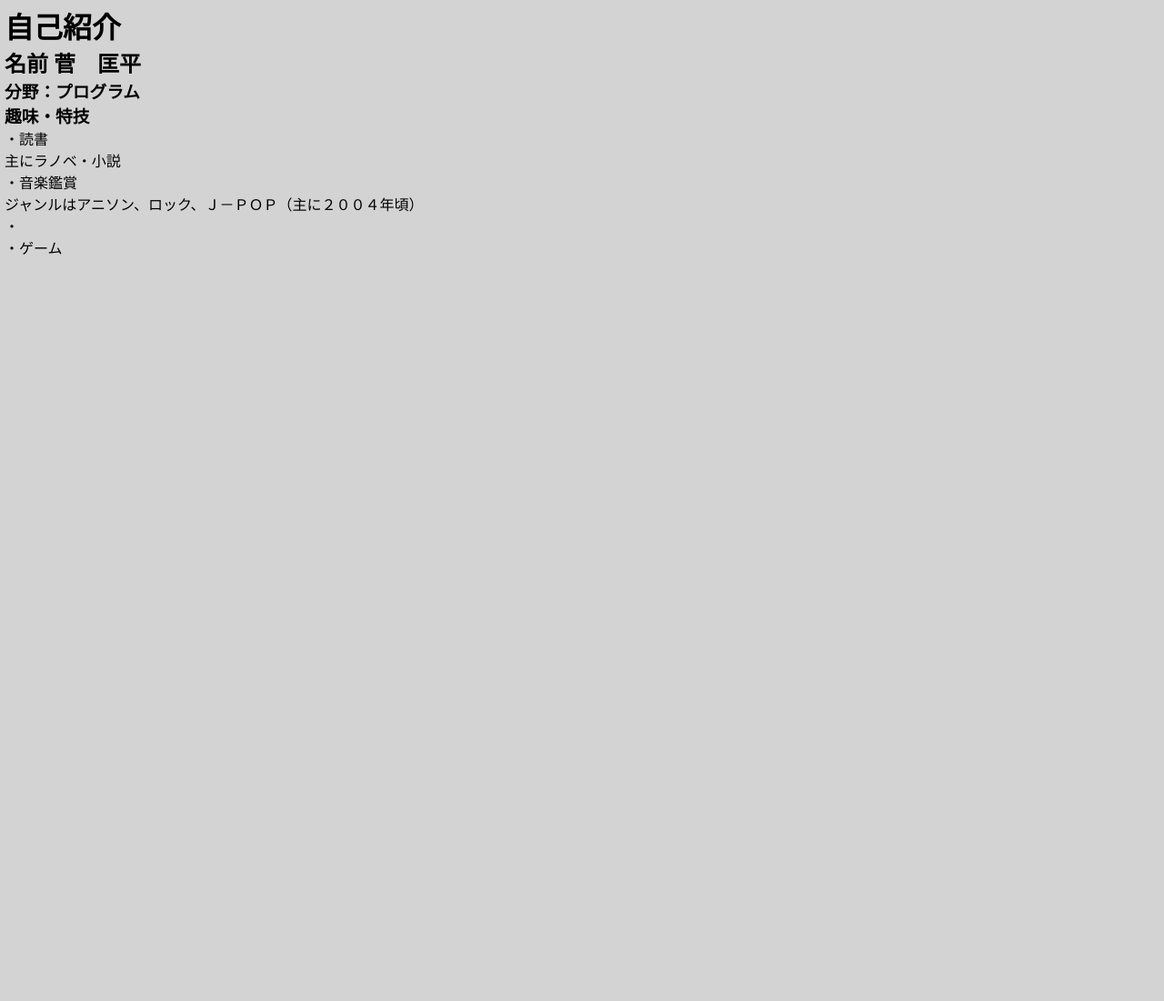
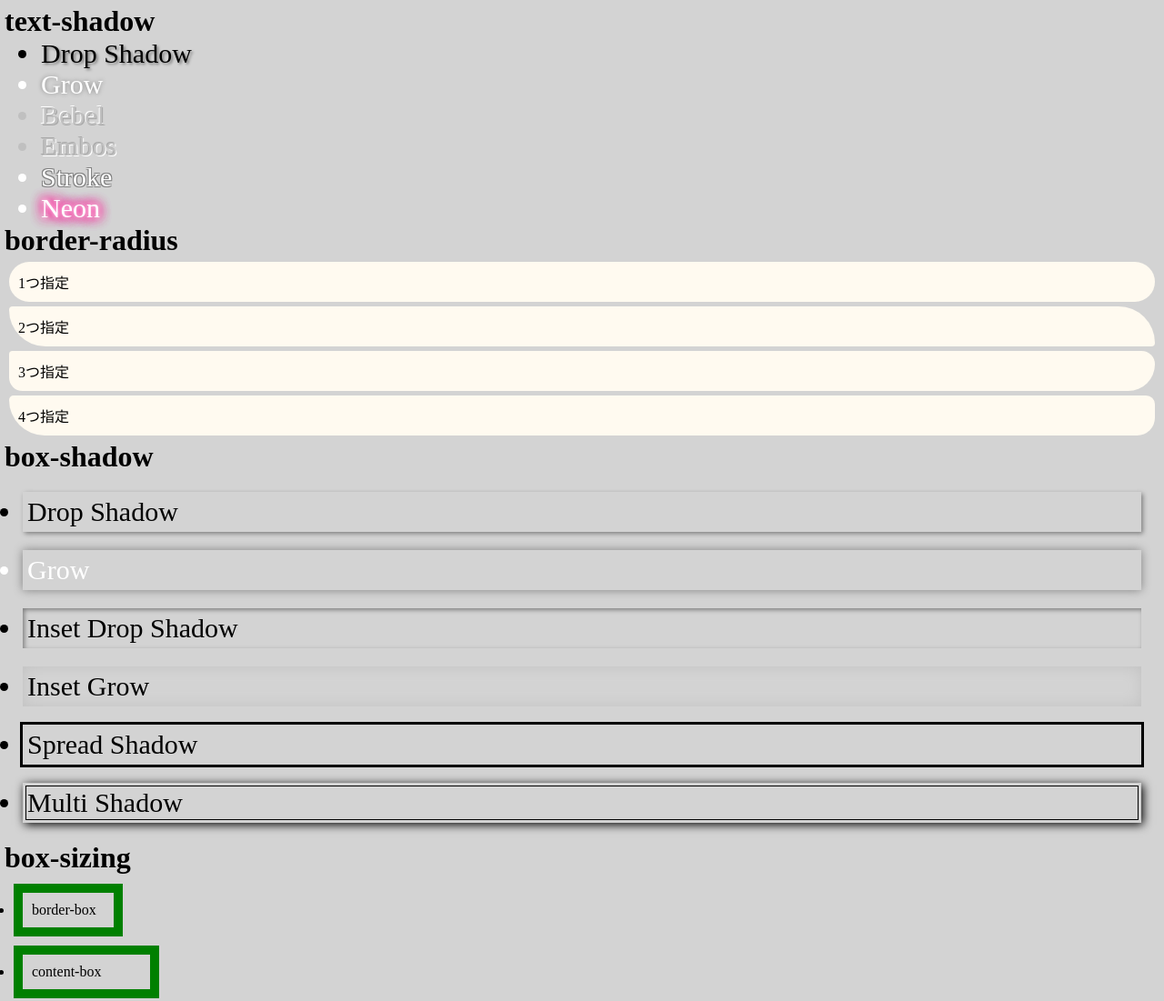
Before and after one commit to kyu-kanami/2016web1, a plain HTML site: page index.html in a window 1280 px wide. Shown: the top 1101 px of the page at 91% size. Before the commit the page ends 800 px from the top, so only its background shows below. Drawn offline with Linux system fonts and the light colour scheme.

Commit message:
Update index.html

```diff
--- a/index.html
+++ b/index.html
@@ -6,6 +6,43 @@
   <link rel="stylesheet" href="css/default.css" type="text/css">
 </head>
 <body>
+  <h1>text-shadow</h1>
+    <ul id="text-shadow">
+      <li class="drop_shadow">Drop Shadow</li>
+      <li class="grow">Grow</li>
+      <li class="bebel">Bebel</li>
+      <li class="embos">Embos</li>
+      <li class="stroke">Stroke</li>
+      <li class="neon">Neon</li>
+    </ul>
+
+  <h1>border-radius</h1>
+    <ul id="border-radius">
+      <li class="border-radius-one">1つ指定</li>
+      <li class="border-radius-two">2つ指定</li>
+      <li class="border-radius-three">3つ指定</li>
+      <li class="border-radius-four">4つ指定</li>
+    </ul>
+
+  <h1>box-shadow</h1>
+    <ul id="box-shadow">
+      <li class="box-drop_shadow">Drop Shadow</li>
+      <li class="box-grow">Grow</li>
+      <li class="box-inset_drop_shadow">Inset Drop Shadow</li>
+      <li class="box-inset_grow">Inset Grow</li>
+      <li class="box-spread_shadow">Spread Shadow</li>
+      <li class="box-multi_shadow">Multi Shadow</li>
+    </ul>
+
+  <h1>box-sizing</h1>
+    <ul>
+      <li class="box-sizing border-box">border-box</li>
+      <li class="box-sizing content-box">content-box</li>
+    </ul>
+
+
+
+
   <h1>自己紹介</h1>
   <h2>名前 菅　匡平</h2>
   <h3>分野：プログラム<br></h3>
```
